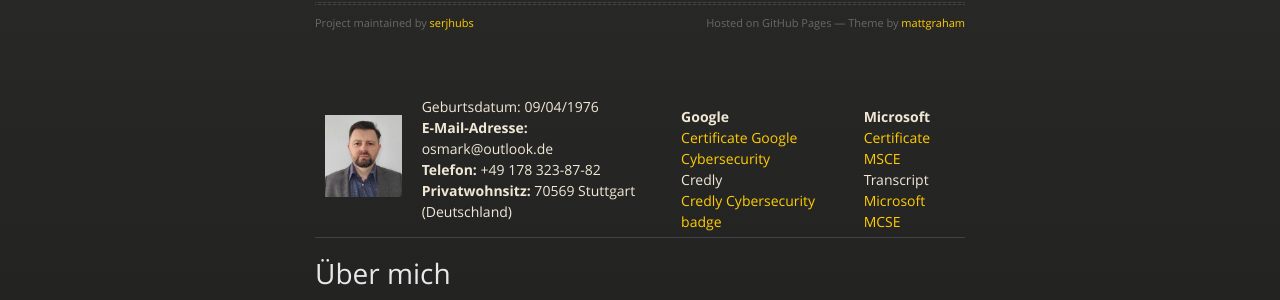
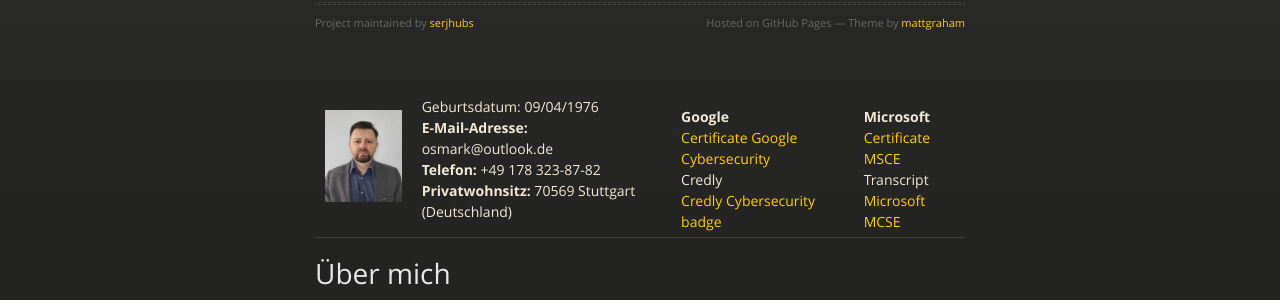
Before and after one commit to serjhubs/Resume, a Jekyll site: the page built from index.md, in a window 1280 px wide. Shown: the part 154-454 px from the top of the page. Built offline with Jekyll 4.4.1, drawn with Linux system fonts in a browser that asks for light colours; the repository's description, which GitHub fills in, is left out.

Commit message:
Update index.md

```diff
--- a/index.md
+++ b/index.md
@@ -3,7 +3,7 @@ layout: default
 ---
 <Html>
    <table><tr>
-     <td><img src="https://github.com/serjhubs/Resume/blob/main/Serge_125px.jpg?raw=true" width="125" heihgt="135"></td>
+     <td><img src="https://github.com/serjhubs/Resume/blob/main/Serj_225.jpg?raw=true" width="125" heihgt="135"></td>
       <td> Geburtsdatum: 09/04/1976
        <br><strong>E-Mail-Adresse:</strong> osmark@outlook.de
         <br><strong>Telefon:</strong> +49 178 323-87-82
```
